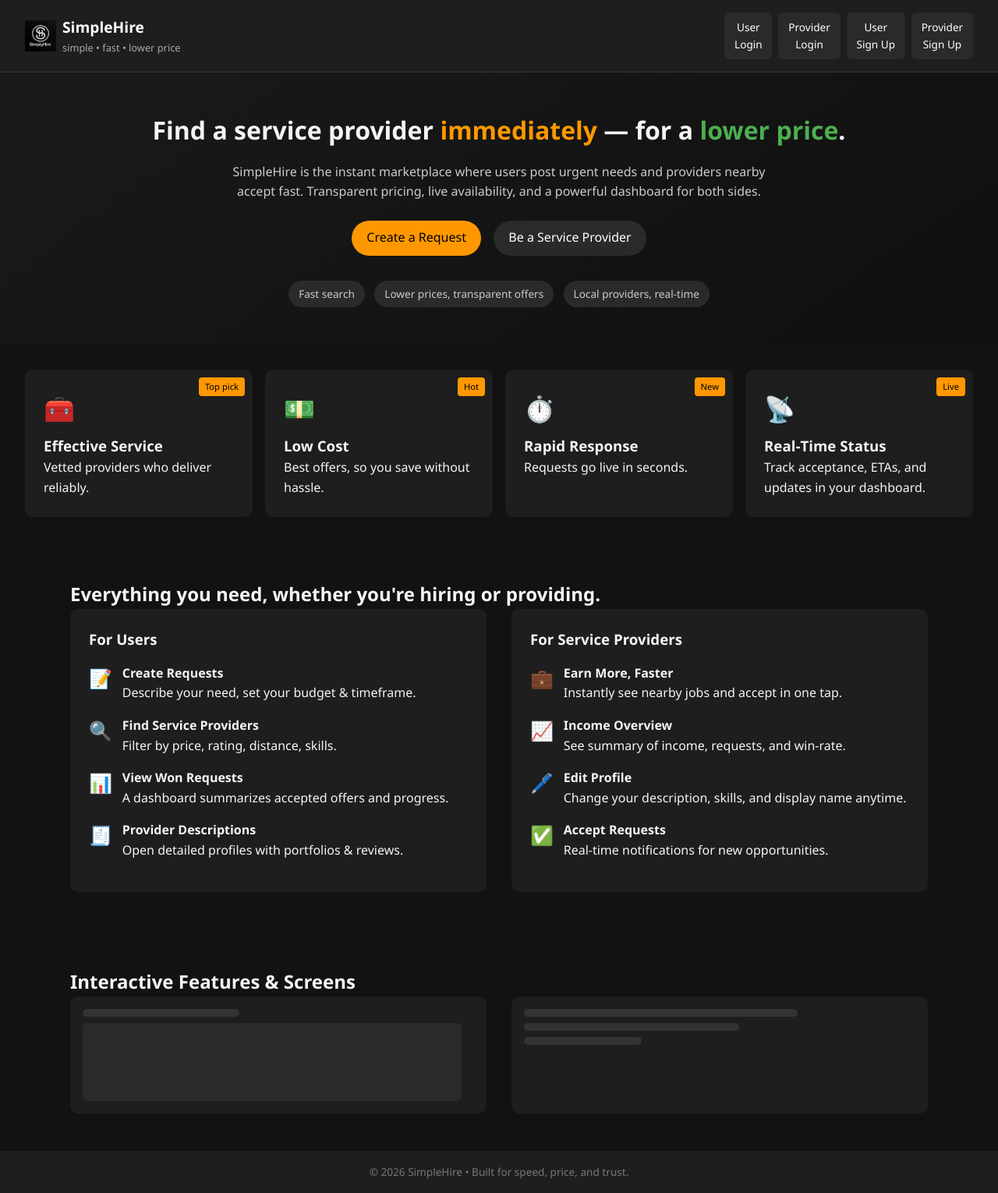
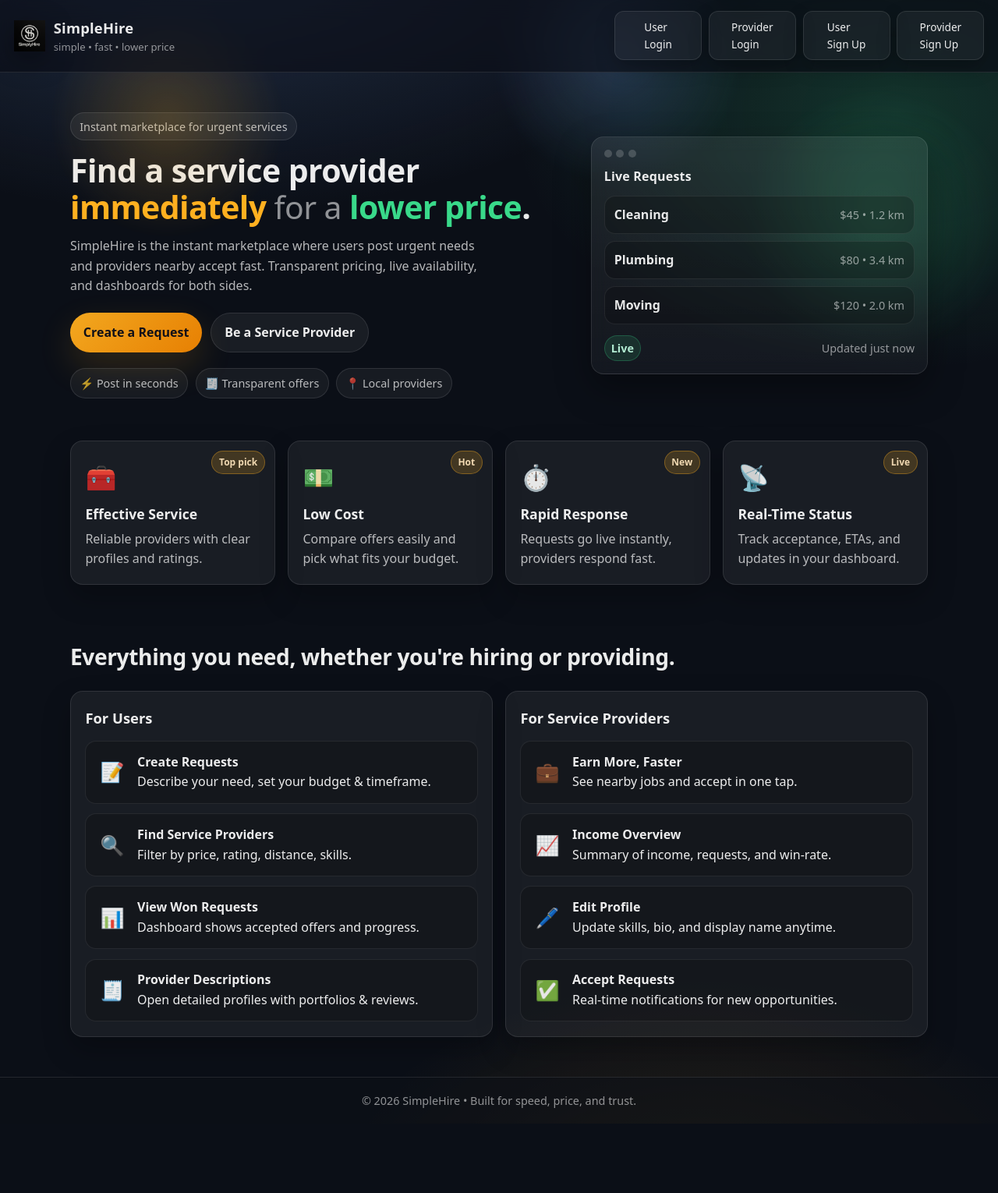
Before and after one commit to sph4919/Simplyhire, a PHP site: page / in a window 1280 px wide; the page is wider, and only the part inside the window is pictured. Shown: that part at 78% size. After the commit the page ends 1421 px from the top of that part, so only its background shows below. Run offline with PHP 8.4, Linux system fonts and the light colour scheme.

Commit message:
Improving indexPage

```diff
--- a/index.css
+++ b/index.css
@@ -1,271 +1,487 @@
-/* ===== RESET & BASE ===== */
-* {
-  margin: 0;
-  padding: 0;
-  box-sizing: border-box;
+/* =========================
+   RESET + THEME
+========================= */
+* { margin: 0; padding: 0; box-sizing: border-box; }
+
+:root{
+  --bg: #0b0f17;
+  --panel: rgba(255,255,255,0.06);
+  --panel-strong: rgba(255,255,255,0.09);
+  --border: rgba(255,255,255,0.10);
+  --text: rgba(255,255,255,0.92);
+  --muted: rgba(255,255,255,0.70);
+  --muted2: rgba(255,255,255,0.55);
+
+  --orange: #ffb020;
+  --green: #39d98a;
+  --blue: #7aa8ff;
+
+  --shadow: 0 18px 45px rgba(0,0,0,0.35);
+  --radius: 16px;
 }
 
-html {
-  scroll-behavior: smooth;
+html { scroll-behavior: smooth; }
+body{
+  font-family: system-ui, -apple-system, Segoe UI, Roboto, "Helvetica Neue", Arial, "Noto Sans", "Apple Color Emoji","Segoe UI Emoji";
+  background: radial-gradient(1200px 700px at 20% -10%, rgba(122,168,255,0.25), transparent 60%),
+              radial-gradient(900px 600px at 90% 10%, rgba(57,217,138,0.18), transparent 55%),
+              radial-gradient(900px 600px at 70% 110%, rgba(255,176,32,0.15), transparent 55%),
+              var(--bg);
+  color: var(--text);
+  line-height: 1.6;
+  overflow-x: hidden;
 }
 
-body {
-  font-family: 'Segoe UI', sans-serif;
-  background-color: #121212;
-  color: #f5f5f5;
-  line-height: 1.6;
-}
+a { color: inherit; }
+img { max-width: 100%; display: block; }
 
-/* ===== NAVBAR ===== */
-.nav {
+/* utilities */
+.accent-orange{ color: var(--orange); }
+.accent-green{ color: var(--green); }
+.soft{ color: var(--muted2); font-weight: 500; }
+
+/* =========================
+   NAVBAR
+========================= */
+.nav{
+  position: sticky;
+  top: 0;
+  z-index: 10;
   display: flex;
   justify-content: space-between;
   align-items: center;
-  background: #1e1e1e;
-  padding: 1rem 2rem;
-  border-bottom: 1px solid #333;
-  flex-wrap: wrap;
+  gap: 1rem;
+  padding: 0.9rem 1.1rem;
+  backdrop-filter: blur(12px);
+  background: rgba(11,15,23,0.65);
+  border-bottom: 1px solid var(--border);
 }
 
-.brand {
+.brand{
   display: flex;
   align-items: center;
-  gap: 0.5rem;
+  gap: 0.7rem;
   text-decoration: none;
-  color: #fff;
+  min-width: 220px;
 }
 
-.name {
-  font-size: 1.2rem;
-  font-weight: bold;
+.logo{
+  height: 40px;
+  width: auto;
+  filter: drop-shadow(0 10px 18px rgba(0,0,0,0.4));
 }
 
-.tag {
-  font-size: 0.8rem;
-  color: #aaa;
+.name{
+  font-size: 1.15rem;
+  font-weight: 800;
+  letter-spacing: 0.2px;
 }
 
-.nav-actions .stacked {
-  display: flex;
-  gap: 0.5rem;
-  flex-wrap: wrap;
+.tag{
+  font-size: 0.82rem;
+  color: var(--muted2);
 }
 
-.btn-square {
-  display: inline-block;
-  padding: 0.5rem 0.8rem;
-  background: #2a2a2a;
-  color: #fff;
-  text-align: center;
-  border-radius: 6px;
+.nav-actions .stacked{
+  display: flex;
+  gap: 0.55rem;
+  flex-wrap: wrap;
+  justify-content: flex-end;
+}
+
+.btn-square{
+  display: inline-flex;
+  align-items: center;
+  justify-content: center;
+  min-width: 112px;
+  padding: 0.55rem 0.75rem;
+  border-radius: 12px;
   font-size: 0.85rem;
   text-decoration: none;
-  transition: background 0.3s;
+  background: rgba(255,255,255,0.05);
+  border: 1px solid var(--border);
+  transition: transform 160ms ease, background 160ms ease, border-color 160ms ease;
+  box-shadow: 0 10px 25px rgba(0,0,0,0.25);
 }
 
-.btn-square:hover {
-  background: #ff9800;
-  color: #000;
+.btn-square:hover{
+  transform: translateY(-2px);
+  background: rgba(255,255,255,0.10);
+  border-color: rgba(255,255,255,0.18);
 }
 
-/* ===== HERO ===== */
-.hero {
-  padding: 3rem 2rem;
-  text-align: center;
-  background: linear-gradient(145deg, #1a1a1a, #0f0f0f);
+/* optional subtle color hints */
+.b1:hover{ box-shadow: 0 16px 36px rgba(122,168,255,0.12); }
+.b2:hover{ box-shadow: 0 16px 36px rgba(57,217,138,0.12); }
+.b3:hover{ box-shadow: 0 16px 36px rgba(255,176,32,0.12); }
+.b4:hover{ box-shadow: 0 16px 36px rgba(255,176,32,0.10); }
+
+/* =========================
+   HERO
+========================= */
+.hero{
+  position: relative;
+  padding: 3.2rem 1.2rem 2.2rem;
 }
 
-.hero h1 {
-  font-size: 2rem;
-  margin-bottom: 1rem;
+.orbs{
+  position: absolute;
+  inset: -120px -120px auto -120px;
+  height: 520px;
+  pointer-events: none;
+  background:
+    radial-gradient(250px 250px at 22% 35%, rgba(255,176,32,0.22), transparent 60%),
+    radial-gradient(260px 260px at 60% 20%, rgba(122,168,255,0.22), transparent 62%),
+    radial-gradient(280px 280px at 82% 60%, rgba(57,217,138,0.18), transparent 62%);
+  filter: blur(8px);
+  opacity: 0.95;
 }
 
-.accent-orange {
-  color: #ff9800;
+.hero-inner{
+  max-width: 1100px;
+  margin: 0 auto;
+  display: grid;
+  grid-template-columns: 1.2fr 0.8fr;
+  gap: 1.2rem;
+  align-items: center;
 }
 
-.accent-green {
-  color: #4caf50;
+.hero-copy .kicker{
+  display: inline-flex;
+  gap: 0.5rem;
+  align-items: center;
+  padding: 0.35rem 0.7rem;
+  border-radius: 999px;
+  background: rgba(255,255,255,0.06);
+  border: 1px solid var(--border);
+  color: var(--muted);
+  font-size: 0.9rem;
+  margin-bottom: 0.9rem;
 }
 
-.hero p {
-  max-width: 700px;
-  margin: 0 auto 1.5rem;
-  color: #ccc;
+.hero h1{
+  font-size: clamp(1.85rem, 3.2vw, 3.1rem);
+  line-height: 1.15;
+  letter-spacing: -0.6px;
+  margin-bottom: 0.9rem;
 }
 
-.cta {
-  display: flex;
-  justify-content: center;
-  gap: 1rem;
-  flex-wrap: wrap;
+.hero p{
+  max-width: 58ch;
+  color: var(--muted);
+  margin-bottom: 1.3rem;
 }
 
-.pill {
-  padding: 0.6rem 1.2rem;
-  border-radius: 50px;
-  background: #2a2a2a;
-  color: #fff;
-  text-decoration: none;
-  transition: background 0.3s;
+.cta{
+  display: flex;
+  gap: 0.7rem;
+  flex-wrap: wrap;
+  margin-bottom: 1.2rem;
 }
 
-.pill.primary {
-  background: #ff9800;
-  color: #000;
+.pill{
+  display: inline-flex;
+  align-items: center;
+  justify-content: center;
+  padding: 0.75rem 1.05rem;
+  border-radius: 999px;
+  text-decoration: none;
+  border: 1px solid var(--border);
+  background: rgba(255,255,255,0.06);
+  transition: transform 160ms ease, background 160ms ease, border-color 160ms ease;
+  font-weight: 650;
 }
 
-.pill:hover {
-  background: #4caf50;
-  color: #000;
+.pill:hover{
+  transform: translateY(-2px);
+  background: rgba(255,255,255,0.10);
+  border-color: rgba(255,255,255,0.18);
 }
 
-/* USP Chips */
-.usp {
-  display: flex;
-  justify-content: center;
-  gap: 0.8rem;
-  margin-top: 2rem;
-  flex-wrap: wrap;
+.pill.primary{
+  background: linear-gradient(135deg, rgba(255,176,32,0.95), rgba(255,140,0,0.9));
+  border: 0;
+  color: #101018;
+  box-shadow: 0 18px 45px rgba(255,176,32,0.16);
 }
 
-.chip {
-  background: #2a2a2a;
-  padding: 0.4rem 0.8rem;
-  border-radius: 20px;
-  font-size: 0.85rem;
-  color: #ccc;
+.trust{
+  display: flex;
+  flex-wrap: wrap;
+  gap: 0.6rem;
 }
 
-/* ===== STRIPE CARDS ===== */
-.stripe {
-  padding: 2rem;
+.trust-item{
+  padding: 0.45rem 0.7rem;
+  border-radius: 999px;
+  background: rgba(255,255,255,0.05);
+  border: 1px solid var(--border);
+  color: var(--muted);
+  font-size: 0.9rem;
 }
 
-.grid {
+/* hero preview card */
+.hero-card{
+  border-radius: var(--radius);
+  background: linear-gradient(180deg, rgba(255,255,255,0.08), rgba(255,255,255,0.04));
+  border: 1px solid var(--border);
+  box-shadow: var(--shadow);
+  padding: 1rem;
+  backdrop-filter: blur(10px);
+}
+
+.mini-top{
+  display: flex;
+  gap: 0.35rem;
+  margin-bottom: 0.75rem;
+}
+
+.dot{
+  width: 10px; height: 10px;
+  border-radius: 50%;
+  background: rgba(255,255,255,0.18);
+}
+
+.mini-title{
+  font-weight: 800;
+  letter-spacing: 0.2px;
+  margin-bottom: 0.75rem;
+}
+
+.mini-list{
   display: grid;
-  grid-template-columns: repeat(auto-fit, minmax(220px, 1fr));
+  gap: 0.6rem;
+  margin-bottom: 0.9rem;
+}
+
+.mini-row{
+  display: flex;
+  justify-content: space-between;
+  align-items: center;
+  gap: 0.6rem;
+  padding: 0.65rem 0.75rem;
+  border-radius: 14px;
+  background: rgba(0,0,0,0.22);
+  border: 1px solid rgba(255,255,255,0.08);
+}
+
+.pill-tag{
+  font-weight: 750;
+  color: rgba(255,255,255,0.90);
+}
+
+.mini-meta{
+  color: var(--muted2);
+  font-size: 0.9rem;
+  white-space: nowrap;
+}
+
+.mini-bottom{
+  display: flex;
+  justify-content: space-between;
+  align-items: center;
+  color: var(--muted2);
+  font-size: 0.9rem;
+}
+
+.mini-badge{
+  padding: 0.25rem 0.5rem;
+  border-radius: 999px;
+  background: rgba(57,217,138,0.12);
+  border: 1px solid rgba(57,217,138,0.25);
+  color: rgba(195,255,228,0.9);
+  font-weight: 750;
+}
+
+/* =========================
+   STRIPE CARDS
+========================= */
+.stripe{
+  padding: 1.2rem 1.2rem 2.2rem;
+}
+
+.grid{
+  max-width: 1100px;
+  margin: 0 auto;
+  display: grid;
+  grid-template-columns: repeat(4, minmax(0, 1fr));
   gap: 1rem;
 }
 
-.card {
-  background: #1e1e1e;
-  padding: 1.5rem;
-  border-radius: 10px;
+.card{
   position: relative;
-  transition: transform 0.3s, background 0.3s;
+  padding: 1.2rem 1.15rem;
+  border-radius: var(--radius);
+  background: rgba(255,255,255,0.06);
+  border: 1px solid var(--border);
+  box-shadow: 0 16px 35px rgba(0,0,0,0.25);
+  transition: transform 160ms ease, background 160ms ease, border-color 160ms ease;
+  outline: none;
 }
 
-.card:hover {
-  transform: translateY(-5px);
-  background: #2a2a2a;
+.card:hover,
+.card:focus{
+  transform: translateY(-4px);
+  background: rgba(255,255,255,0.09);
+  border-color: rgba(255,255,255,0.18);
 }
 
-.badge {
+.badge{
   position: absolute;
-  top: 10px;
-  right: 10px;
-  background: #ff9800;
-  color: #000;
-  padding: 0.2rem 0.5rem;
-  border-radius: 4px;
-  font-size: 0.7rem;
+  top: 12px;
+  right: 12px;
+  padding: 0.25rem 0.55rem;
+  font-size: 0.75rem;
+  border-radius: 999px;
+  background: rgba(255,176,32,0.18);
+  border: 1px solid rgba(255,176,32,0.35);
+  color: rgba(255,230,190,0.92);
+  font-weight: 800;
 }
 
-.icon {
+.icon{
   font-size: 2rem;
   margin-bottom: 0.5rem;
 }
 
-/* ===== FEATURES ===== */
-.section {
-  padding: 3rem 2rem;
+.card h3{
+  font-size: 1.1rem;
+  margin-bottom: 0.35rem;
 }
 
-.inner {
-  max-width: 1100px;
-  margin: auto;
+.card p{
+  color: var(--muted);
 }
 
-.grid-2 {
-  display: grid;
-  grid-template-columns: repeat(auto-fit, minmax(280px, 1fr));
-  gap: 2rem;
+/* =========================
+   FEATURES
+========================= */
+.section{
+  padding: 2.2rem 1.2rem 3.2rem;
 }
 
-.panel {
-  background: #1e1e1e;
-  padding: 1.5rem;
-  border-radius: 10px;
+.inner{
+  max-width: 1100px;
+  margin: 0 auto;
 }
 
-.feature-list {
-  margin-top: 1rem;
+.section h2{
+  font-size: clamp(1.35rem, 2.2vw, 2rem);
+  margin-bottom: 1.3rem;
+  letter-spacing: -0.4px;
 }
 
-.feature {
-  display: flex;
-  gap: 0.8rem;
-  margin-bottom: 1rem;
+.grid-2{
+  display: grid;
+  grid-template-columns: 1fr 1fr;
+  gap: 1rem;
 }
 
-.fi {
-  font-size: 1.5rem;
+.panel{
+  border-radius: var(--radius);
+  background: rgba(255,255,255,0.06);
+  border: 1px solid var(--border);
+  box-shadow: 0 16px 35px rgba(0,0,0,0.25);
+  padding: 1.2rem 1.15rem;
 }
 
-/* ===== MOCK SCREENS ===== */
-.mock {
-  background: #1e1e1e;
-  padding: 1rem;
-  border-radius: 10px;
+.panel h3{
+  font-size: 1.15rem;
+  margin-bottom: 0.9rem;
 }
 
-.bar {
-  height: 10px;
-  background: #333;
-  margin-bottom: 0.5rem;
-  border-radius: 5px;
+.feature-list{
+  display: grid;
+  gap: 0.8rem;
 }
 
-.tile {
-  background: #2a2a2a;
-  height: 60px;
-  border-radius: 6px;
+.feature{
+  display: grid;
+  grid-template-columns: 40px 1fr;
+  gap: 0.75rem;
+  padding: 0.85rem 0.85rem;
+  border-radius: 14px;
+  background: rgba(0,0,0,0.20);
+  border: 1px solid rgba(255,255,255,0.08);
 }
 
-.tile.big {
-  height: 100px;
+.fi{
+  font-size: 1.55rem;
+  display: grid;
+  place-items: center;
 }
 
-.row {
-  display: flex;
-  gap: 0.5rem;
-  flex-wrap: wrap;
+/* =========================
+   FOOTER
+========================= */
+footer{
+  text-align: center;
+  padding: 1.1rem 1rem;
+  border-top: 1px solid var(--border);
+  background: rgba(11,15,23,0.55);
+  color: var(--muted2);
+  font-size: 0.9rem;
 }
 
-.span-2 {
-  flex: 2;
+/* =========================
+   RESPONSIVE
+========================= */
+
+/* tablets */
+@media (max-width: 980px){
+  .hero-inner{
+    grid-template-columns: 1fr;
+  }
+  .hero-card{
+    max-width: 520px;
+    margin: 0 auto;
+  }
+  .grid{
+    grid-template-columns: repeat(2, minmax(0, 1fr));
+  }
 }
 
-/* ===== FOOTER ===== */
-footer {
-  text-align: center;
-  padding: 1rem;
-  background: #1e1e1e;
-  color: #777;
-  font-size: 0.85rem;
+/* phones */
+@media (max-width: 640px){
+  .nav{
+    position: static;
+    flex-direction: column;
+    align-items: stretch;
+  }
+
+  .brand{
+    justify-content: flex-start;
+  }
+
+  .nav-actions .stacked{
+    justify-content: center;
+  }
+
+  .btn-square{
+    flex: 1 1 46%;
+    min-width: 140px;
+  }
+
+  .cta .pill{
+    width: 100%;
+  }
+
+  .grid{
+    grid-template-columns: 1fr;
+  }
+
+  .grid-2{
+    grid-template-columns: 1fr;
+  }
+
+  .feature{
+    grid-template-columns: 36px 1fr;
+  }
 }
 
-/* ===== RESPONSIVE ===== */
-@media (max-width: 768px) {
-  .hero h1 {
-    font-size: 1.5rem;
-  }
-  .nav {
-    flex-direction: column;
-    align-items: flex-start;
-  }
-  .nav-actions .stacked {
-    justify-content: flex-start;
+/* small phones */
+@media (max-width: 380px){
+  .btn-square{
+    min-width: 130px;
   }
 }
--- a/index.html
+++ b/index.html
@@ -7,11 +7,12 @@
   <meta name="description" content="SimpleHire connects users who need services now with service providers ready to work for a lower price." />
   <link rel="stylesheet" href="index.css">
 </head>
+
 <body>
   <!-- NAVBAR -->
   <header class="nav" role="banner">
     <a href="#" class="brand" aria-label="SimpleHire home">
-      <img src="imgs/SimpleHireV2Logo.png" height="40px" alt="SimpleHire Logo">
+      <img src="imgs/SimpleHireV2Logo.png" class="logo" alt="SimpleHire Logo">
       <div>
         <div class="name">SimpleHire</div>
         <div class="tag">simple • fast • lower price</div>
@@ -32,21 +33,59 @@
     <!-- HERO -->
     <section class="hero">
       <div class="orbs" aria-hidden="true"></div>
+
       <div class="hero-inner">
-        <div>
-          <h1>Find a service provider <span class="accent-orange">immediately</span> — for a <span class="accent-green">lower price</span>.</h1>
-          <p>SimpleHire is the instant marketplace where users post urgent needs and providers nearby accept fast. Transparent pricing, live availability, and a powerful dashboard for both sides.</p>
+        <div class="hero-copy">
+          <div class="kicker">Instant marketplace for urgent services</div>
+          <h1>
+            Find a service provider <span class="accent-orange">immediately</span>
+            <span class="soft">for a</span>
+            <span class="accent-green">lower price</span>.
+          </h1>
+
+          <p>
+            SimpleHire is the instant marketplace where users post urgent needs and providers nearby accept fast.
+            Transparent pricing, live availability, and dashboards for both sides.
+          </p>
+
           <div class="cta">
             <a class="pill primary" href="userLogin.html">Create a Request</a>
             <a class="pill" href="serviceLogin.html">Be a Service Provider</a>
           </div>
+
+          <div class="trust">
+            <div class="trust-item">⚡ Post in seconds</div>
+            <div class="trust-item">🧾 Transparent offers</div>
+            <div class="trust-item">📍 Local providers</div>
           </div>
         </div>
 
-      <div class="usp" aria-label="Key selling points">
-        <div class="chip"> Fast search</div>
-        <div class="chip"> Lower prices, transparent offers</div>
-        <div class="chip"> Local providers, real-time</div>
+        <div class="hero-card" aria-label="Preview card">
+          <div class="mini-top">
+            <span class="dot"></span><span class="dot"></span><span class="dot"></span>
+          </div>
+          <div class="mini-title">Live Requests</div>
+
+          <div class="mini-list">
+            <div class="mini-row">
+              <div class="pill-tag">Cleaning</div>
+              <div class="mini-meta">$45 • 1.2 km</div>
+            </div>
+            <div class="mini-row">
+              <div class="pill-tag">Plumbing</div>
+              <div class="mini-meta">$80 • 3.4 km</div>
+            </div>
+            <div class="mini-row">
+              <div class="pill-tag">Moving</div>
+              <div class="mini-meta">$120 • 2.0 km</div>
+            </div>
+          </div>
+
+          <div class="mini-bottom">
+            <div class="mini-badge">Live</div>
+            <div class="mini-note">Updated just now</div>
+          </div>
+        </div>
       </div>
     </section>
 
@@ -57,24 +96,27 @@
           <span class="badge">Top pick</span>
           <div class="icon" aria-hidden="true">🧰</div>
           <h3>Effective Service</h3>
-          <p>Vetted providers who deliver reliably.</p>
+          <p>Reliable providers with clear profiles and ratings.</p>
         </article>
+
         <article class="card" tabindex="0" aria-label="Low Cost">
           <span class="badge">Hot</span>
           <div class="icon" aria-hidden="true">💵</div>
           <h3>Low Cost</h3>
-          <p>Best offers, so you save without hassle.</p>
+          <p>Compare offers easily and pick what fits your budget.</p>
         </article>
+
         <article class="card" tabindex="0" aria-label="Rapid Response">
           <span class="badge">New</span>
           <div class="icon" aria-hidden="true">⏱️</div>
           <h3>Rapid Response</h3>
-          <p>Requests go live in seconds.</p>
+          <p>Requests go live instantly, providers respond fast.</p>
         </article>
+
         <article class="card" tabindex="0" aria-label="Real-Time Status">
           <span class="badge">Live</span>
           <div class="icon" aria-hidden="true">📡</div>
-          <h3>Real‑Time Status</h3>
+          <h3>Real-Time Status</h3>
           <p>Track acceptance, ETAs, and updates in your dashboard.</p>
         </article>
       </div>
@@ -84,73 +126,83 @@
     <section class="section" aria-labelledby="features-title">
       <div class="inner">
         <h2 id="features-title">Everything you need, whether you're hiring or providing.</h2>
+
         <div class="grid-2">
           <div class="panel" aria-labelledby="users-title">
             <h3 id="users-title">For Users</h3>
             <div class="feature-list">
-              <div class="feature"><div class="fi" aria-hidden="true">📝</div><div>
+              <div class="feature">
+                <div class="fi" aria-hidden="true">📝</div>
+                <div>
                   <strong>Create Requests</strong><br/>
                   Describe your need, set your budget & timeframe.
-              </div></div>
-              <div class="feature"><div class="fi" aria-hidden="true">🔍</div><div>
+                </div>
+              </div>
+
+              <div class="feature">
+                <div class="fi" aria-hidden="true">🔍</div>
+                <div>
                   <strong>Find Service Providers</strong><br/>
                   Filter by price, rating, distance, skills.
-              </div></div>
-              <div class="feature"><div class="fi" aria-hidden="true">📊</div><div>
+                </div>
+              </div>
+
+              <div class="feature">
+                <div class="fi" aria-hidden="true">📊</div>
+                <div>
                   <strong>View Won Requests</strong><br/>
-                A dashboard summarizes accepted offers and progress.
-              </div></div>
-              <div class="feature"><div class="fi" aria-hidden="true">🧾</div><div>
+                  Dashboard shows accepted offers and progress.
+                </div>
+              </div>
+
+              <div class="feature">
+                <div class="fi" aria-hidden="true">🧾</div>
+                <div>
                   <strong>Provider Descriptions</strong><br/>
                   Open detailed profiles with portfolios & reviews.
-              </div></div>
+                </div>
+              </div>
             </div>
           </div>
 
           <div class="panel" aria-labelledby="providers-title">
             <h3 id="providers-title">For Service Providers</h3>
             <div class="feature-list">
-              <div class="feature"><div class="fi" aria-hidden="true">💼</div><div>
+              <div class="feature">
+                <div class="fi" aria-hidden="true">💼</div>
+                <div>
                   <strong>Earn More, Faster</strong><br/>
-                Instantly see nearby jobs and accept in one tap.
-              </div></div>
-              <div class="feature"><div class="fi" aria-hidden="true">📈</div><div>
+                  See nearby jobs and accept in one tap.
+                </div>
+              </div>
+
+              <div class="feature">
+                <div class="fi" aria-hidden="true">📈</div>
+                <div>
                   <strong>Income Overview</strong><br/>
-                See summary of income, requests, and win‑rate.
-              </div></div>
-              <div class="feature"><div class="fi" aria-hidden="true">🖊️</div><div>
+                  Summary of income, requests, and win-rate.
+                </div>
+              </div>
+
+              <div class="feature">
+                <div class="fi" aria-hidden="true">🖊️</div>
+                <div>
                   <strong>Edit Profile</strong><br/>
-                Change your description, skills, and display name anytime.
-              </div></div>
-              <div class="feature"><div class="fi" aria-hidden="true">✅</div><div>
+                  Update skills, bio, and display name anytime.
+                </div>
+              </div>
+
+              <div class="feature">
+                <div class="fi" aria-hidden="true">✅</div>
+                <div>
                   <strong>Accept Requests</strong><br/>
-                Real‑time notifications for new opportunities.
-              </div></div>
+                  Real-time notifications for new opportunities.
                 </div>
               </div>
             </div>
           </div>
-    </section>
+        </div>
 
-    <!-- MEDIA SHOWCASE -->
-    <section class="section" aria-labelledby="screens-title">
-      <div class="inner">
-        <h2 id="screens-title">Interactive Features & Screens</h2>
-        <div class="grid-2">
-          <figure class="mock tall" aria-label="Screenshot frame">
-            <div class="bar" style="width: 40%"></div>
-            <div class="row">
-              <div class="tile span-2 big"></div>
-              <div class="tile big"></div>
-              <div class="tile big"></div>
-            </div>
-          </figure>
-          <figure class="mock tall" aria-label="Screenshot frame">
-            <div class="bar" style="width: 70%"></div>
-            <div class="bar" style="width: 55%"></div>
-            <div class="bar" style="width: 30%"></div>
-          </figure>
-        </div>
       </div>
     </section>
   </main>
```
Lines whose indentation alone changed are shown as unchanged.
